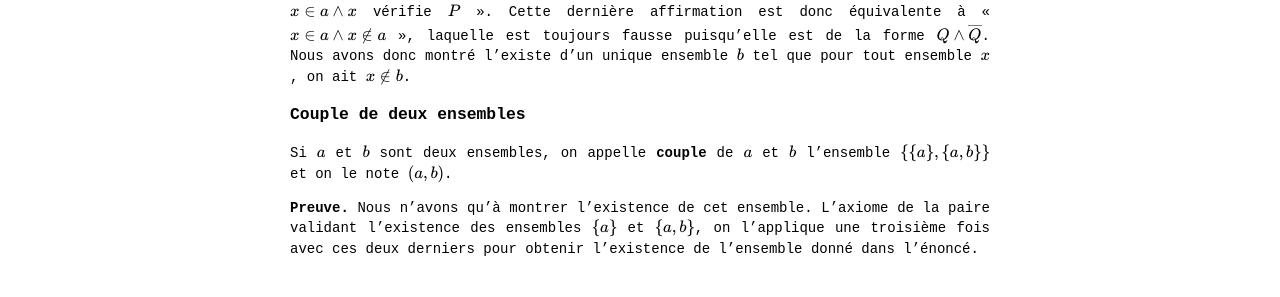
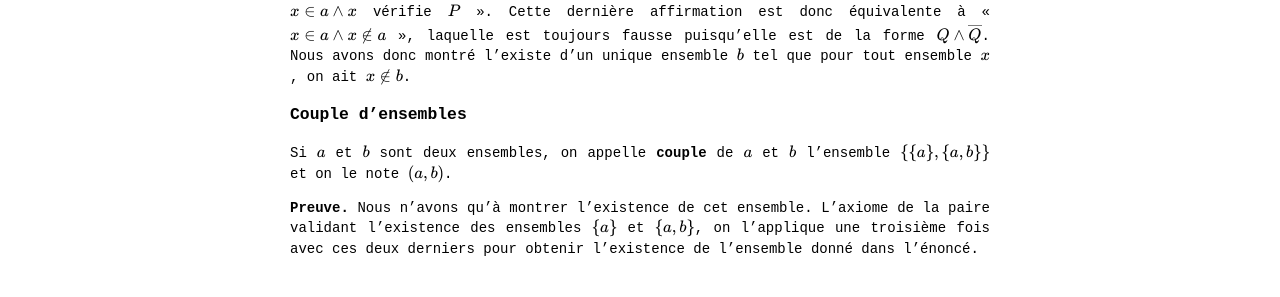
Before and after one commit to Thrallherd/AlgebraExNihilo, a Jekyll site: the page built from set_res1.md, in a window 1280 px wide. Shown: the part 959-1256 px from the top of the page. Built offline with Jekyll 4.4.1, drawn with Linux system fonts in a browser that asks for light colours; formulas are drawn with MathJax 3.

Commit message:
Update set_res1.md

```diff
--- a/set_res1.md
+++ b/set_res1.md
@@ -24,7 +24,7 @@ Il existe un unique ensemble ne contenant aucun élément. On l'appelle l'**ense
 
 **Preuve.** Soit $$a$$ un ensemble et notons $$P$$ la propriété de non-appartenance à $$a$$. D'après l'axiome de compréhension, il existe un unique sous-ensemble $$b$$ tel que pour tout ensemble $$x$$, il y ait équivalence entre les affirmations « $$x \in b$$ » et « $$x \in a \land  x$$ vérifie $$P$$ ». Cette dernière affirmation est donc équivalente à « $$x \in a \land x \notin a$$ », laquelle est toujours fausse puisqu'elle est de la forme $$Q \land \overline Q$$. Nous avons donc montré l'existe d'un unique ensemble $$b$$ tel que pour tout ensemble $$x$$, on ait $$x \notin b$$.
 
-### Couple de deux ensembles
+### Couple d'ensembles
 Si $$a$$ et $$b$$ sont deux ensembles, on appelle **couple** de $$a$$ et $$b$$ l'ensemble $$\{ \{ a \}, \{ a, b \} \}$$ et on le note $$(a, b)$$.
 
 **Preuve.** Nous n'avons qu'à montrer l'existence de cet ensemble. L'axiome de la paire validant l'existence des ensembles $$\{ a \}$$ et $$\{a, b \}$$, on l'applique une troisième fois avec ces deux derniers pour obtenir l'existence de l'ensemble donné dans l'énoncé.
```
